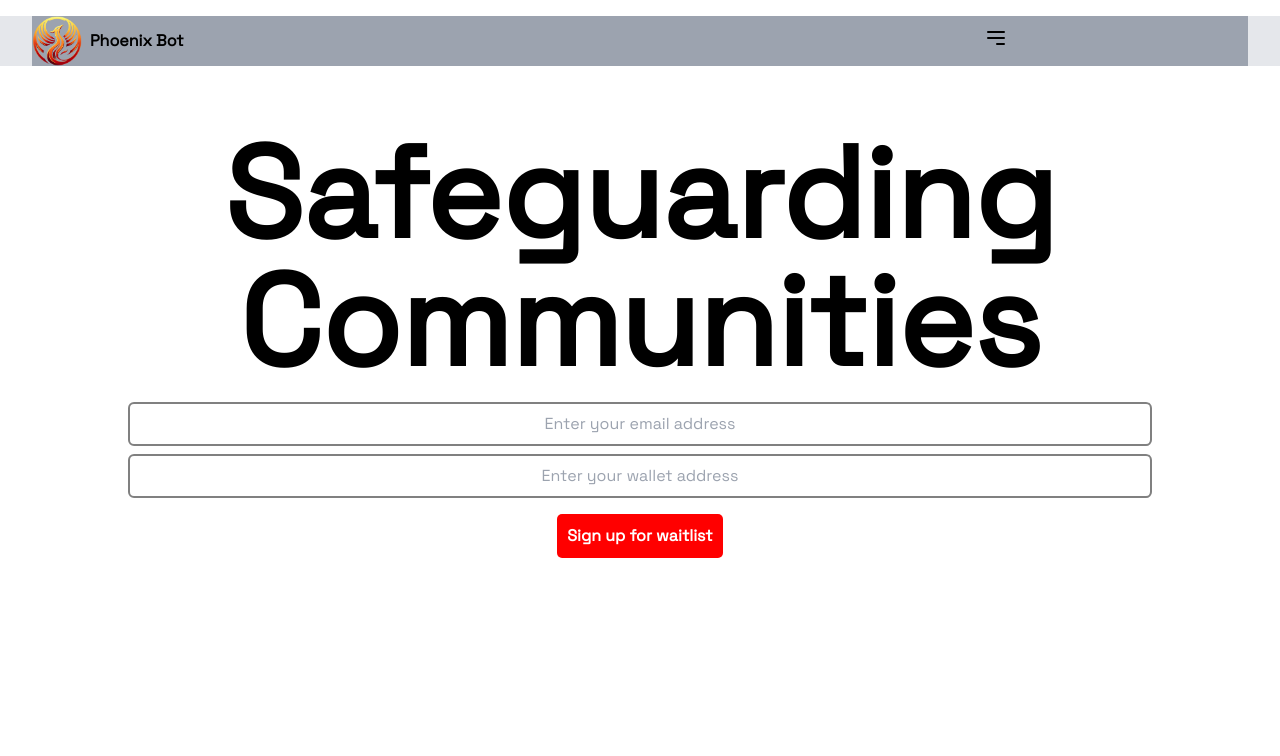
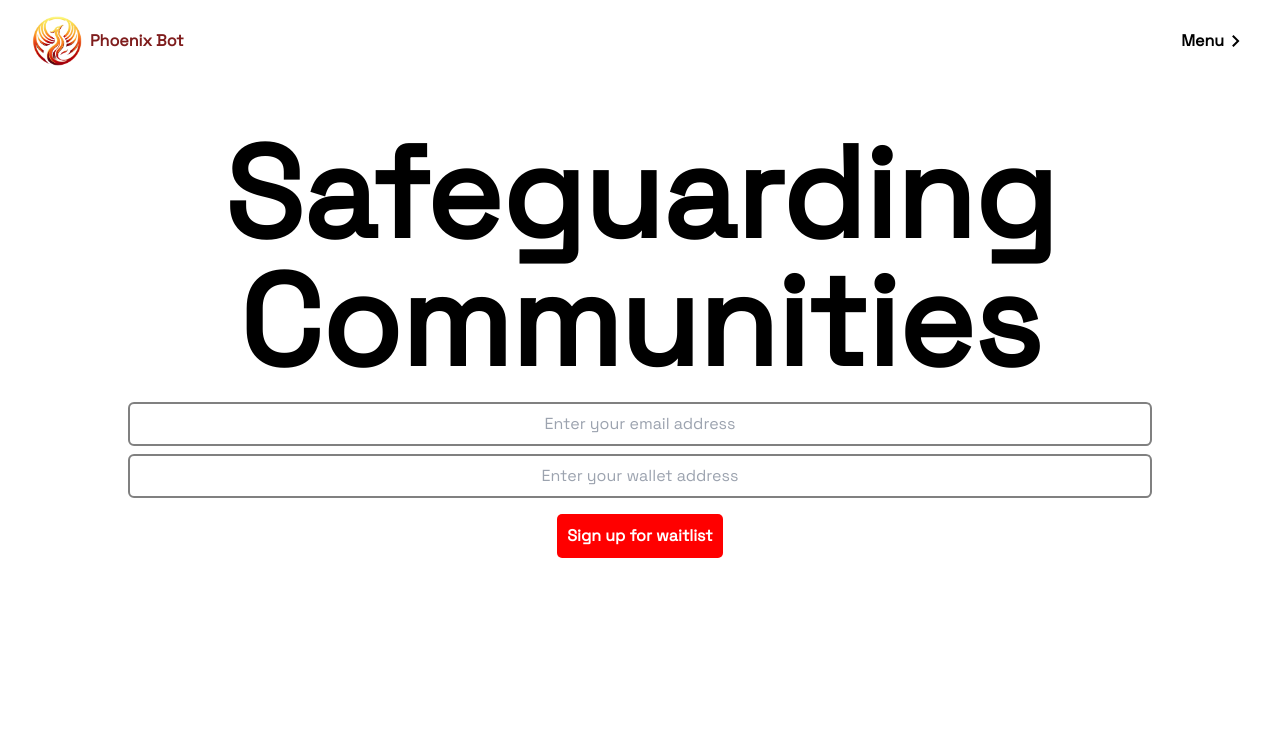
Before and after one commit to gamertechsdefi/Phoenix-Bot-Waitlist, a Next.js app: page / in a window 1280 px wide. Shown: the top 756 px of the page. Built offline with nearby package versions, Linux system fonts and the light colour scheme.

Commit message:
header navbar update 2.0

```diff
--- a/src/app/components/home-navbar.js
+++ b/src/app/components/home-navbar.js
@@ -1,36 +1,92 @@
 "use client";
+import { useRef, useState } from "react";
 import "next/image";
+import { motion } from "framer-motion";
 
 const logoImage = "/images/logo_blank.png";
 
+const popVariants = {
+  open: { opacity: 1, x: 0 },
+  closed: { opacity: 1, x: "-100%" },
+};
+
+const popupButtonVariants = {
+  hidden: {
+    opacity: 0,
+  },
+  visible: {
+    opacity: 1,
+    transition: {
+      duration: 2,
+    },
+  },
+};
+
 export default function HomeNavBar() {
+  const [isOpen, setIsOpen] = useState(false);
+
+  // const menuRef = useRef();
+  // const listRef = useRef();
+
+  // if (typeof window !== undefined) {
+  //   window.addEventListener("click", (e) => {
+  //     if (e.target !== menuRef.current && e.target !== listRef.current) {
+  //       setIsOpen(false);
+  //       console.log(menuRef);
+  //     }
+  //   });
+  // }
 
   return (
-    <nav className="bg-gray-200 items-center">
-      <div className="bg-gray-400 flex mx-8 items-center space-x-40 my-4 md:space-x-[800px]">
+    <nav className=" sticky top-1 z-30 items-center">
+      <motion.div
+        initial={{ x: "-100vw" }}
+        animate={{ x: 0 }}
+        transition={{ type: "spring", stiffness: "400", delay: -0.2 }}
+        className="flex mx-4 items-center space-x-40 my-4 md:space-x-[800px] md:mx-8"
+      >
         <div className="flex items-center">
           <img src={logoImage} width="50px" className="mr-2" />
-          <span className="font-bold">Phoenix Bot</span>
+          <span className="font-bold text-red-900">Phoenix Bot</span>
         </div>
-        <div className=" place-items-end">
-        <button onClick={() => setIsMobileMenuOpen(!isMobileMenuOpen)}>
-              <svg
-                className="w-6 h-6"
-                fill="none"
-                stroke="currentColor"
-                viewBox="0 0 24 24"
-                xmlns="http://www.w3.org/2000/svg"
+        <div className="justify-end flex  flex-grow">
+          <motion.button
+            onClick={() => setIsOpen(!isOpen)}
+            className=" font-bold hover:text-[red] relative flex"
+          >
+            <span className="">Menu</span>
+            <motion.svg
+              initial={{ rotate: 270 }}
+              whileTap={{ rotate: 0 }}
+              xmlns="http://www.w3.org/2000/svg"
+              width="24"
+              height="24"
+              viewBox="0 0 24 24"
+            >
+              <path d="M12 15.5l-6-6 1.41-1.41L12 12.67l4.59-4.58L18 9.5z" />
+            </motion.svg>
+          </motion.button>
+          {isOpen && (
+            <div
+              className="mt-8 flex flex-col absolute bg-white p-4 rounded-sm "
+            >
+              <motion.ul
+                onClick={() => setIsOpen(false)}
+                variants={popupButtonVariants}
+                initial="hidden"
+                animate="visible"
+                className="flex flex-col cursor-pointer"
               >
-                <path
-                  strokeLinecap="round"
-                  strokeLinejoin="round"
-                  strokeWidth="2"
-                  d="M4 6h16M4 12h16m-7 6h7"
-                ></path>
-              </svg>
-            </button>
+                <a className="hover:text-gray-500">Home</a>
+                <a className="hover:text-gray-500">Telegram</a>
+                <a className="hover:text-gray-500">Twitter</a>
+                <a className="hover:text-gray-500">Medium</a>
+                <a className="hover:text-gray-500">Warpcaster</a>
+              </motion.ul>
+            </div>
+          )}
         </div>
-      </div>
+      </motion.div>
     </nav>
   );
 }
--- a/src/app/components/intro.js
+++ b/src/app/components/intro.js
@@ -205,7 +205,7 @@ export default function Intro() {
           <div
             className=" text-center mx-4 py-16 px-4 mt-16 md:mx-16"
             style={{
-              borderColor: "red",
+              borderColor: "orange",
               borderRadius: "30px",
               borderWidth: "2px ",
             }}
--- a/src/app/components/quicklinks.js
+++ b/src/app/components/quicklinks.js
@@ -3,7 +3,13 @@ import React from "react";
 
 function QuickLinks() {
   return (
-    <div className="bg-[red] mt-16 p-4 flex text-left w-screen justify-center md:w-full flex-row">
+    <div
+    style={{
+      background: "rgb(255,166,0)",
+      background:
+        "linear-gradient(127deg, rgba(255,166,0,1) 0%, rgba(255,0,0,1) 100%)",
+    }}
+    className="mt-16 p-4 flex text-left w-screen justify-center md:w-full flex-row">
       <div className="flex-1 text-white">
         <div
           className="flex flex-col mx-4  md:mx-16"
```
